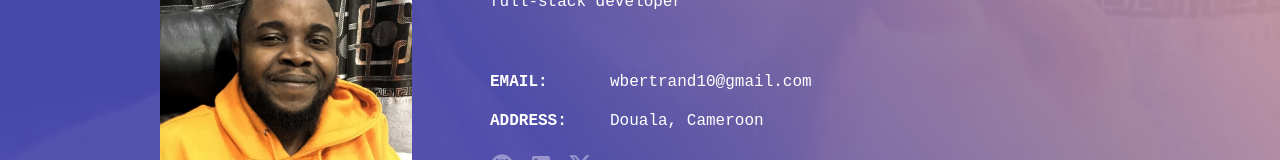
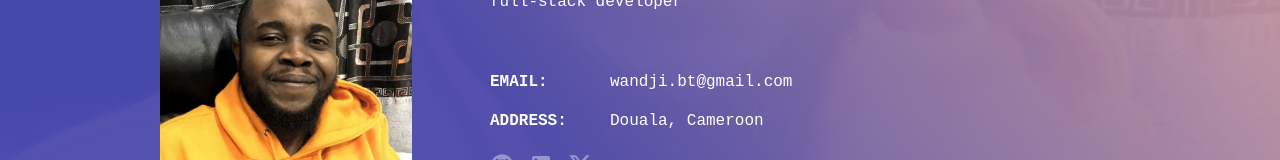
Before and after one commit to wandji20/Portfolio, a React (Create React App) app: page / in a window 1280 px wide. Shown: the part 190-350 px from the top of the page. Built offline with nearby package versions, Linux system fonts and the light colour scheme; the HTML template or start-up script is replaced by a standard one.

Commit message:
Change contact email

```diff
--- a/src/components/Profile.js
+++ b/src/components/Profile.js
@@ -61,7 +61,7 @@ const Profile = ({ activeNav }) => (
           <Box sx={{ marginBottom: '20px' }}>
             <dl className="contact-list">
               <dt>EMAIL:</dt>
-              <dd>wbertrand10@gmail.com</dd>
+              <dd>wandji.bt@gmail.com</dd>
               <dt>ADDRESS:</dt>
               <dd>Douala, Cameroon</dd>
             </dl>
```
